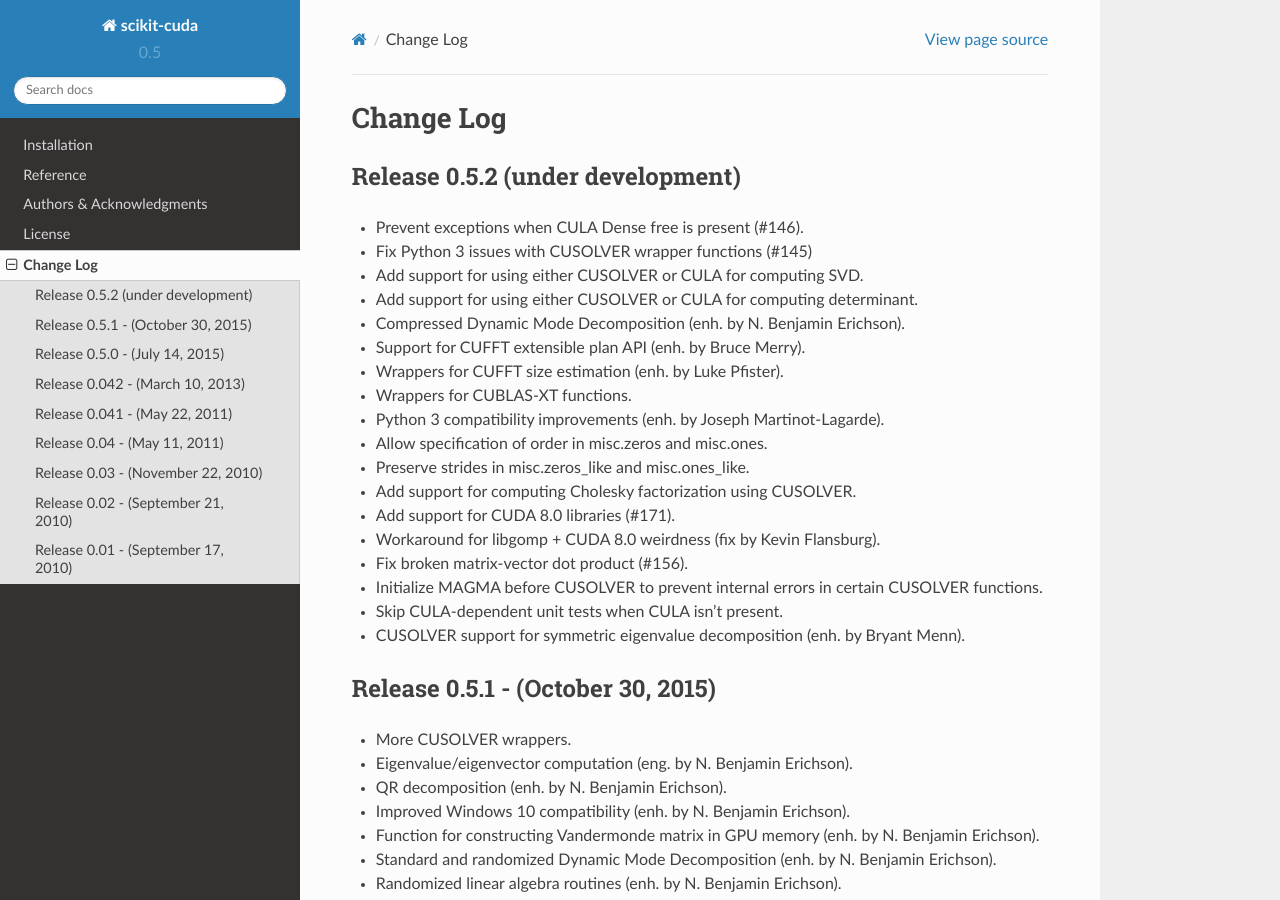
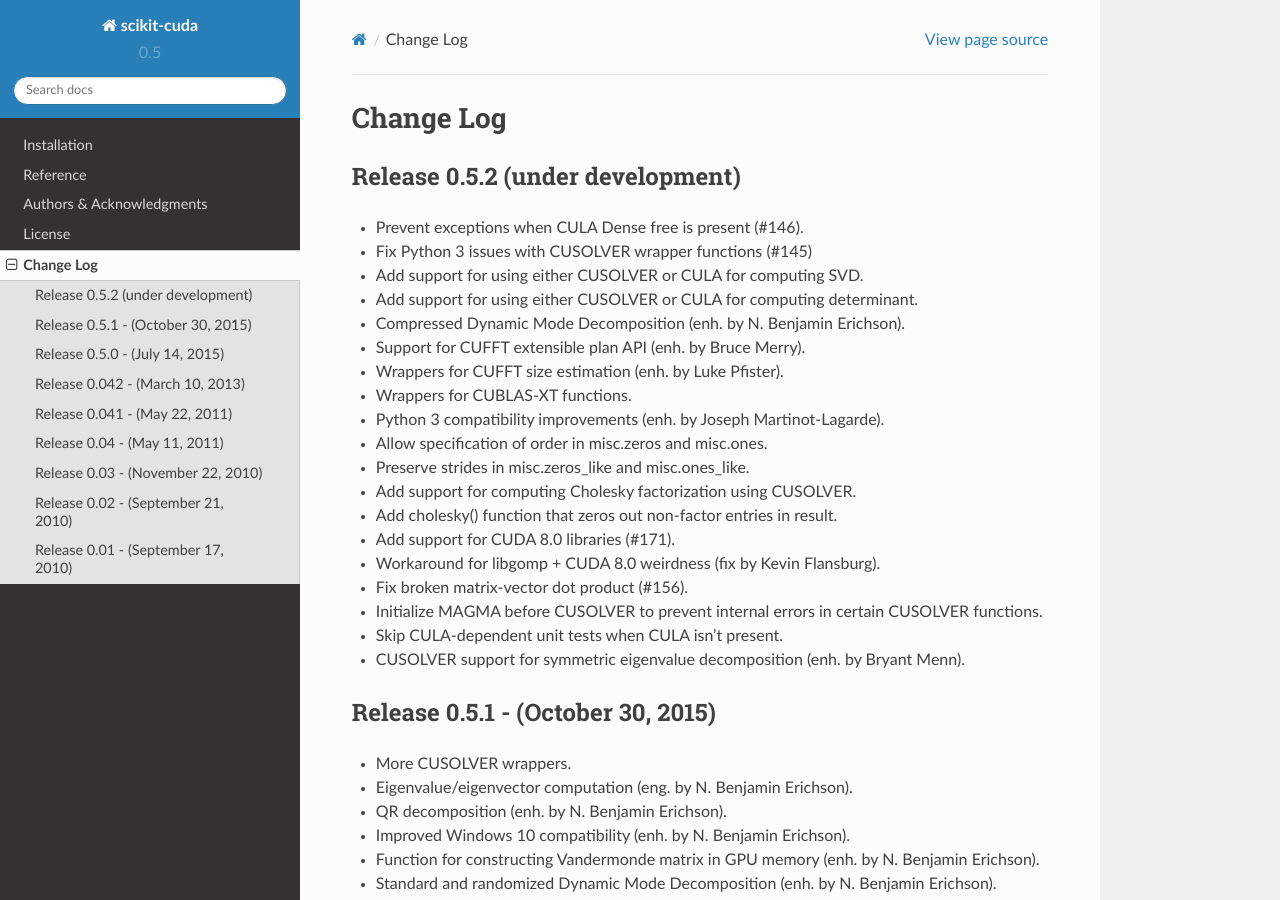
Before and after one commit to lebedov/scikit-cuda, a Sphinx documentation site: the page built from docs/source/changes.rst, in a window 1280 px wide and 900 px high. Built offline with Sphinx 7.4.7 and the Read the Docs theme 2.0.0, drawn with Linux system fonts in a browser that asks for light colours; formulas are drawn with MathJax 3.

Commit message:
Update changelog.

```diff
--- a/docs/source/changes.rst
+++ b/docs/source/changes.rst
@@ -17,6 +17,7 @@ Release 0.5.2 (under development)
 * Allow specification of order in misc.zeros and misc.ones.
 * Preserve strides in misc.zeros_like and misc.ones_like.
 * Add support for computing Cholesky factorization using CUSOLVER.
+* Add cholesky() function that zeros out non-factor entries in result.
 * Add support for CUDA 8.0 libraries (#171).
 * Workaround for libgomp + CUDA 8.0 weirdness (fix by Kevin Flansburg).
 * Fix broken matrix-vector dot product (#156).
```
